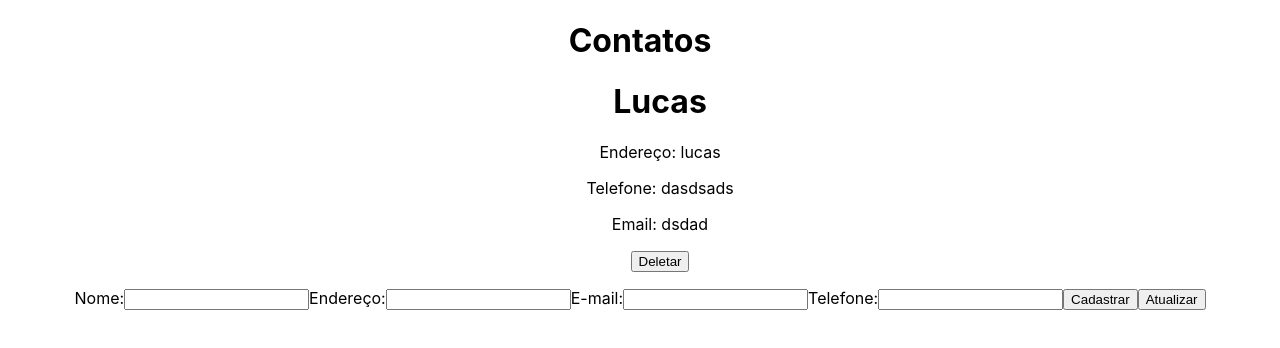
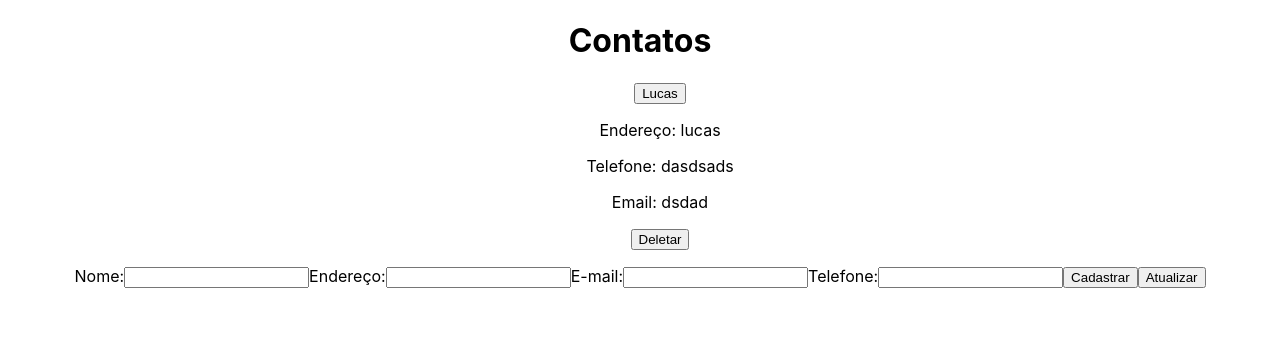
Before and after one commit to FernandoYoneda/Agenda-celular-React-typescript-, a React (Create React App) app in the folder my-app/: page / in a window 1280 px wide. Shown: the top 348 px of the page. Built offline with nearby package versions, Linux system fonts and the light colour scheme; data requests are answered from the project's data file.

Commit message:
fix: move state de contato para listagem e corrige edição

```diff
--- a/my-app/src/funcionalidade/contato/componentes/CadastroContato.tsx
+++ b/my-app/src/funcionalidade/contato/componentes/CadastroContato.tsx
@@ -1,48 +1,50 @@
 import { useState } from "react";
 import { criarContato, novoUsuario, atualizarContato } from "../services";
 import { Contato } from "../types";
-
 
 type CadastroContatoProps = {
   reload: () => void;
   loading: boolean;
   setLoading: (loading: boolean) => void;
+  contato: Contato;
+  setContato: (contato: Contato | ((contato: Contato) => Contato)) => void;
 };
 
 function CadastroContato({
   reload,
   loading,
   setLoading,
+  contato,
+  setContato,
 }: CadastroContatoProps) {
-  const [contato, setContato] = useState<Contato>(novoUsuario());
-  const [atualizar, setAtualizar] = useState(false)
-  const [id, setId] = useState(0)
-
-
+  const [atualizar, setAtualizar] = useState(false);
+  const [id, setId] = useState(0);
 
   const handleSubmit = async (e: any) => {
     e.preventDefault();
     setLoading(true);
 
-    if (!atualizar){
-        await criarContato(contato);
-    }else{
-        await atualizarContato(id, contato)
+    if (!atualizar) {
+      await criarContato(contato);
+    } else {
+      await atualizarContato(id, contato);
     }
 
-    setAtualizar(false)
+    setAtualizar(false);
     setContato(novoUsuario());
     setLoading(false);
     reload();
   };
 
   const handleAtualizar = (usuario: Contato) => {
-    setAtualizar(true)
-   if(usuario.id) {
-    setId(usuario.id)
-   }
-    setContato(usuario)
-  }
+    setAtualizar(true);
+
+    if (usuario.id) {
+      setId(usuario.id);
+    }
+
+    setContato(usuario);
+  };
 
   return (
     <div className="add-usuario">
@@ -95,10 +97,8 @@ function CadastroContato({
           />
         </label>
         <input type="submit" disabled={loading} value="Cadastrar" />
-        <button onClick={() => handleAtualizar(contato)} >Atualizar</button>
+        <button onClick={() => handleAtualizar(contato)}>Atualizar</button>
       </form>
-
-
     </div>
   );
 }
--- a/my-app/src/funcionalidade/contato/componentes/ListarContato.tsx
+++ b/my-app/src/funcionalidade/contato/componentes/ListarContato.tsx
@@ -1,4 +1,8 @@
-import { deletarContato, ordernarContatos, atualizarContato } from "../services";
+import {
+  deletarContato,
+  ordernarContatos,
+  atualizarContato,
+} from "../services";
 import { Contato } from "../types";
 
 type ListarContatosProps = {
@@ -6,6 +10,7 @@ type ListarContatosProps = {
   loading: boolean;
   setLoading: (loading: boolean) => void;
   reload: () => void;
+  onContatoSelecionado: (contato: Contato) => void;
 };
 
 function ListarContatos({
@@ -13,6 +18,7 @@ function ListarContatos({
   loading,
   setLoading,
   reload,
+  onContatoSelecionado,
 }: ListarContatosProps) {
   const usuariosOrdenados = contatos && ordernarContatos(contatos);
 
@@ -34,7 +40,9 @@ function ListarContatos({
           {usuariosOrdenados &&
             usuariosOrdenados.map((usuario: Contato) => (
               <div key={usuario.id}>
-                <h1>{usuario.nome}</h1>
+                <button onClick={() => onContatoSelecionado(usuario)}>
+                  {usuario.nome}
+                </button>
                 <p>Endereço: {usuario.endereço}</p>
                 <p>Telefone: {usuario.telefone}</p>
                 <p>Email: {usuario.email}</p>
--- a/my-app/src/pagina/PaginaContato.tsx
+++ b/my-app/src/pagina/PaginaContato.tsx
@@ -2,6 +2,7 @@ import { useState, useEffect } from "react";
 import { config } from "../config";
 import CadastroContato from "../funcionalidade/contato/componentes/CadastroContato";
 import ListarContatos from "../funcionalidade/contato/componentes/ListarContato";
+import { novoUsuario } from "../funcionalidade/contato/services";
 import { Contato } from "../funcionalidade/contato/types";
 import { useFetch } from "../hooks/useFetch";
 
@@ -10,6 +11,7 @@ const url = `${config.API.BASE_URL}/usuarios`;
 function PaginaContato() {
   const [loading, setLoading] = useState(true);
   const { data, reload } = useFetch<Contato[]>(url);
+  const [contato, setContato] = useState<Contato>(novoUsuario());
 
   useEffect(() => {
     setLoading(false);
@@ -22,12 +24,15 @@ function PaginaContato() {
         setLoading={setLoading}
         contatos={data}
         reload={reload}
+        onContatoSelecionado={(contato) => setContato(contato)}
       ></ListarContatos>
 
       <CadastroContato
         loading={loading}
         reload={reload}
         setLoading={setLoading}
+        contato={contato}
+        setContato={setContato}
       ></CadastroContato>
     </div>
   );
```
